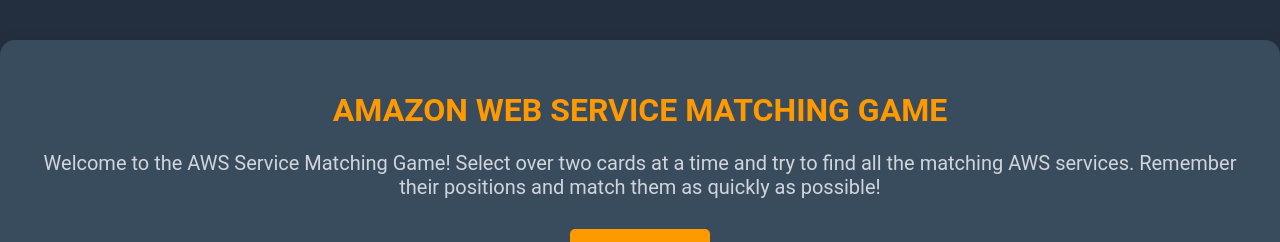
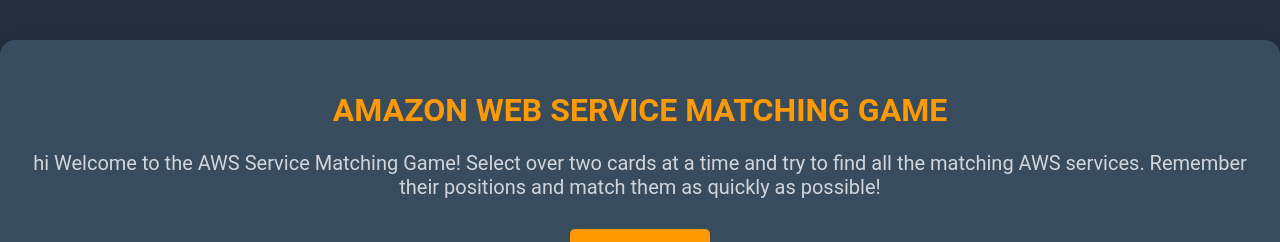
Before and after one commit to 2200030991-pravallika/s3-services-game, a plain HTML site: page index.html in a window 1280 px wide. Shown: the top 242 px of the page. Drawn offline with Linux system fonts and the light colour scheme.

Commit message:
Update index.html

```diff
--- a/index.html
+++ b/index.html
@@ -10,7 +10,7 @@
     <div class="container">
         <h1>AMAZON WEB SERVICE MATCHING GAME</h1>
         <p class="instructions">
-            Welcome to the AWS Service Matching Game! Select over two cards at a time and try to find all the matching AWS services. Remember their positions and match them as quickly as possible!
+          hi  Welcome to the AWS Service Matching Game! Select over two cards at a time and try to find all the matching AWS services. Remember their positions and match them as quickly as possible!
         </p>
         <button id="start-game">Start Game</button>
         <div id="game-board" class="game-board">
```
